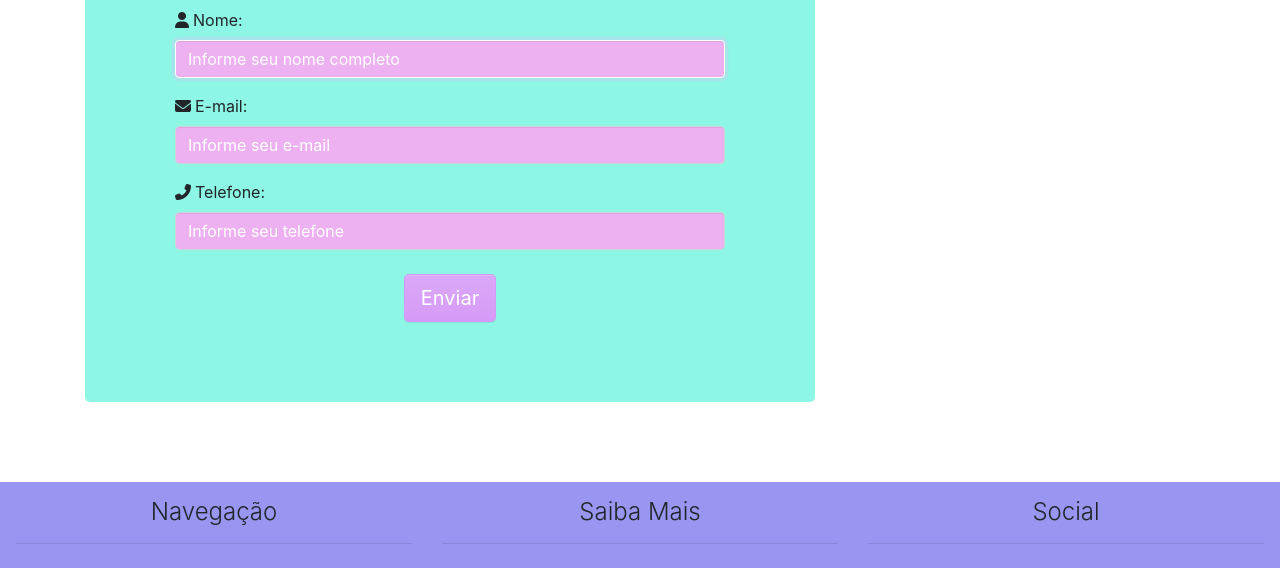
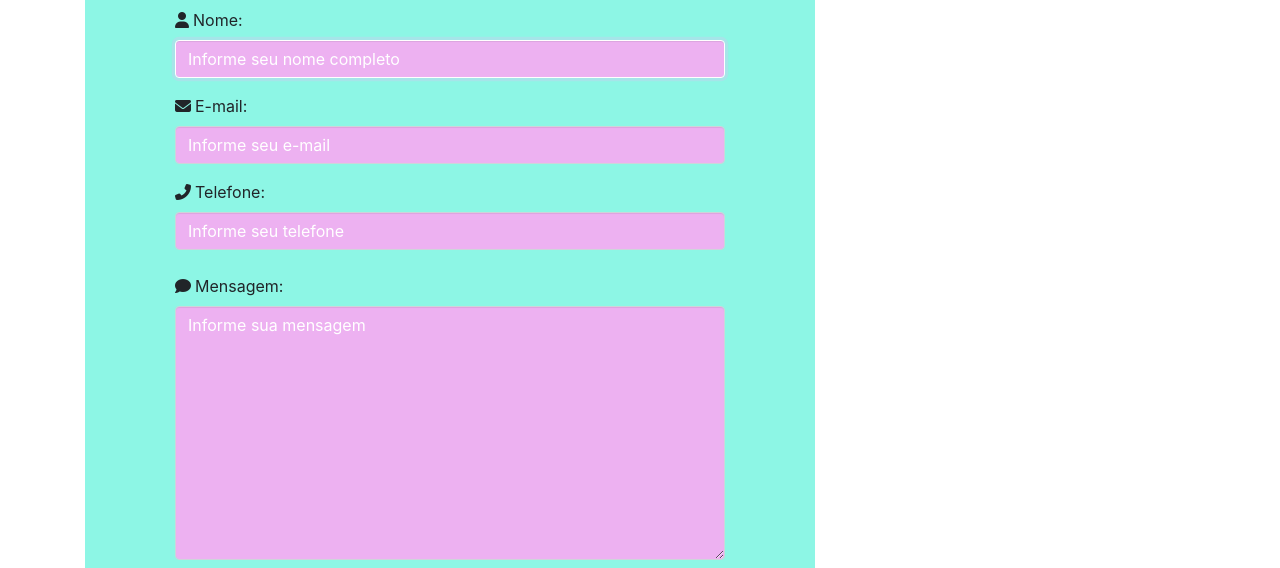
Before and after one commit to EduCFreitas/projeto-cristal, a website: page contato.html in a window 1280 px wide. Shown: the part 222-790 px from the top of the page. Drawn offline with nearby package versions, Linux system fonts and the light colour scheme.

Commit message:
Acrescentado campo de mensagem ao formulário de contato

```diff
--- a/contato.html
+++ b/contato.html
@@ -94,6 +94,10 @@
                                         <label for="#telefone"><i class="fas fa-phone-alt mr-1"></i>Telefone:</label>
                                         <input type="tel" name="" id="telefone" class="form-control bg-primary" placeholder="Informe seu telefone">
                                     </div>
+                                    <div class="form-group col-sm-12 text-left mb-4">
+                                        <label for="#mensagem"><i class="fas fa-comment mr-1"></i>Mensagem:</label>
+                                        <textarea name="" id="mensagem" cols="30" rows="10" class="form-control bg-primary" placeholder="Informe sua mensagem"></textarea>
+                                    </div>
                                     <div class="form-group col-sm-12">
                                         <button type="submit" class="btn btn-lg btn-secondary text-white" id="btnEnviar">Enviar</button>
                                     </div>
```
